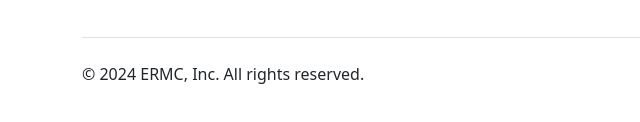
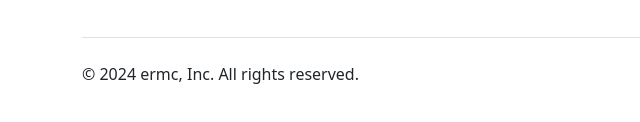
Before and after one commit to tarak000/ERMC, a plain HTML site: page index.html in a window 1280 px wide. Shown: the part 1443-1565 px from the top of the page, 0-640 px from the left. Drawn offline with nearby package versions, Linux system fonts and the light colour scheme.

Commit message:
Update index.html

```diff
--- a/index.html
+++ b/index.html
@@ -260,7 +260,7 @@
             </div>
 
             <div class="d-flex flex-column flex-sm-row justify-content-between py-4 my-4 border-top">
-                <p>© 2024 ERMC, Inc. All rights reserved.</p>
+                <p>© 2024 ermc, Inc. All rights reserved.</p>
                 <ul class="list-unstyled d-flex">
                     <li class="ms-3"><a class="link-body-emphasis" href="#"><svg class="bi" width="24" height="24">
                                 <use xlink:href="#twitter"></use>
```
